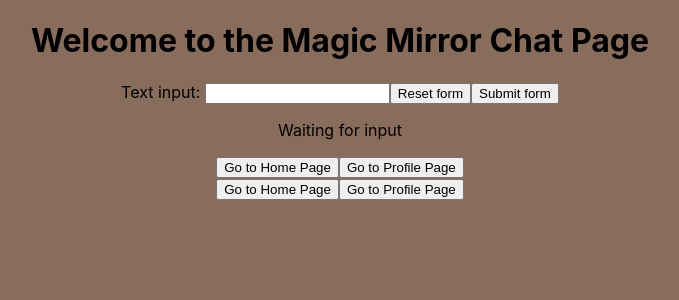
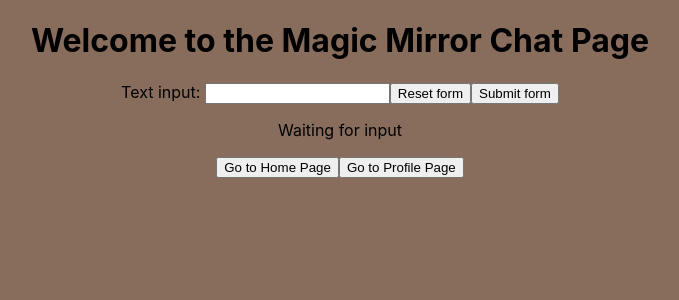
Before and after one commit to Way05/HenHacks25, a React (Create React App) app in the folder henhacks25/: page /chat in a window 1280 px wide. Shown: the top 300 px of the page, without its empty margins (300-979 px from the left). Built offline with nearby package versions, Linux system fonts and the light colour scheme.

Commit message:
removed dupe buttons

```diff
--- a/henhacks25/src/pages/chat.tsx
+++ b/henhacks25/src/pages/chat.tsx
@@ -41,16 +41,6 @@ import { handleSubmit } from '../gemini_api';
             <button>Go to Profile Page</button>
           </Link>
         </div>
-
-      {/* Link to Profile Page */}
-      <div className="nav">
-        <Link to="/">
-          <button>Go to Home Page</button>
-        </Link>
-        <Link to="/profile">
-          <button>Go to Profile Page</button>
-        </Link>
-      </div>
     </div>
   );
 };
```
